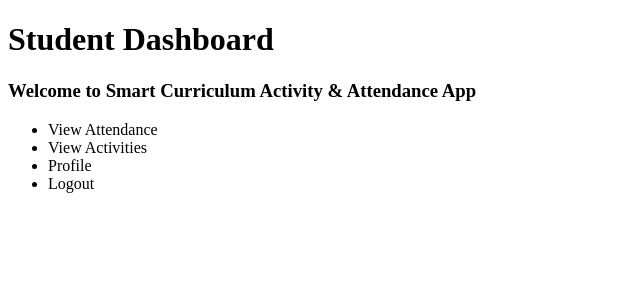
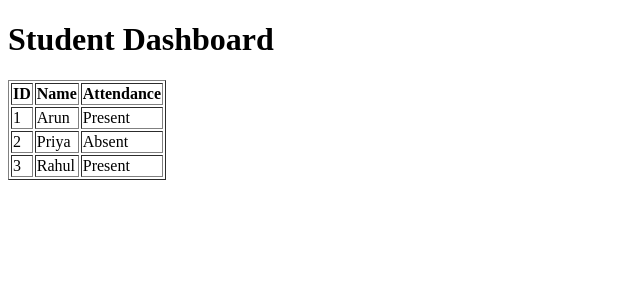
Before and after one commit to dharaniga899/Smart-Curriculum-Activity-Attendance-App, a Flask app: page /dashboard in a window 1280 px wide. Shown: the top 300 px of the page, without its empty margins (0-640 px from the left). Run offline with Flask 3, Linux system fonts and the light colour scheme.

Commit message:
Update dashboard.html

```diff
--- a/templates/dashboard.html
+++ b/templates/dashboard.html
@@ -7,14 +7,22 @@
 
 <h1>Student Dashboard</h1>
 
-<h3>Welcome to Smart Curriculum Activity & Attendance App</h3>
+<table border="1">
+    <tr>
+        <th>ID</th>
+        <th>Name</th>
+        <th>Attendance</th>
+    </tr>
 
-<ul>
-    <li>View Attendance</li>
-    <li>View Activities</li>
-    <li>Profile</li>
-    <li>Logout</li>
-</ul>
+    {% for student in students %}
+    <tr>
+        <td>{{ student.id }}</td>
+        <td>{{ student.name }}</td>
+        <td>{{ student.attendance }}</td>
+    </tr>
+    {% endfor %}
+
+</table>
 
 </body>
 </html>
```
